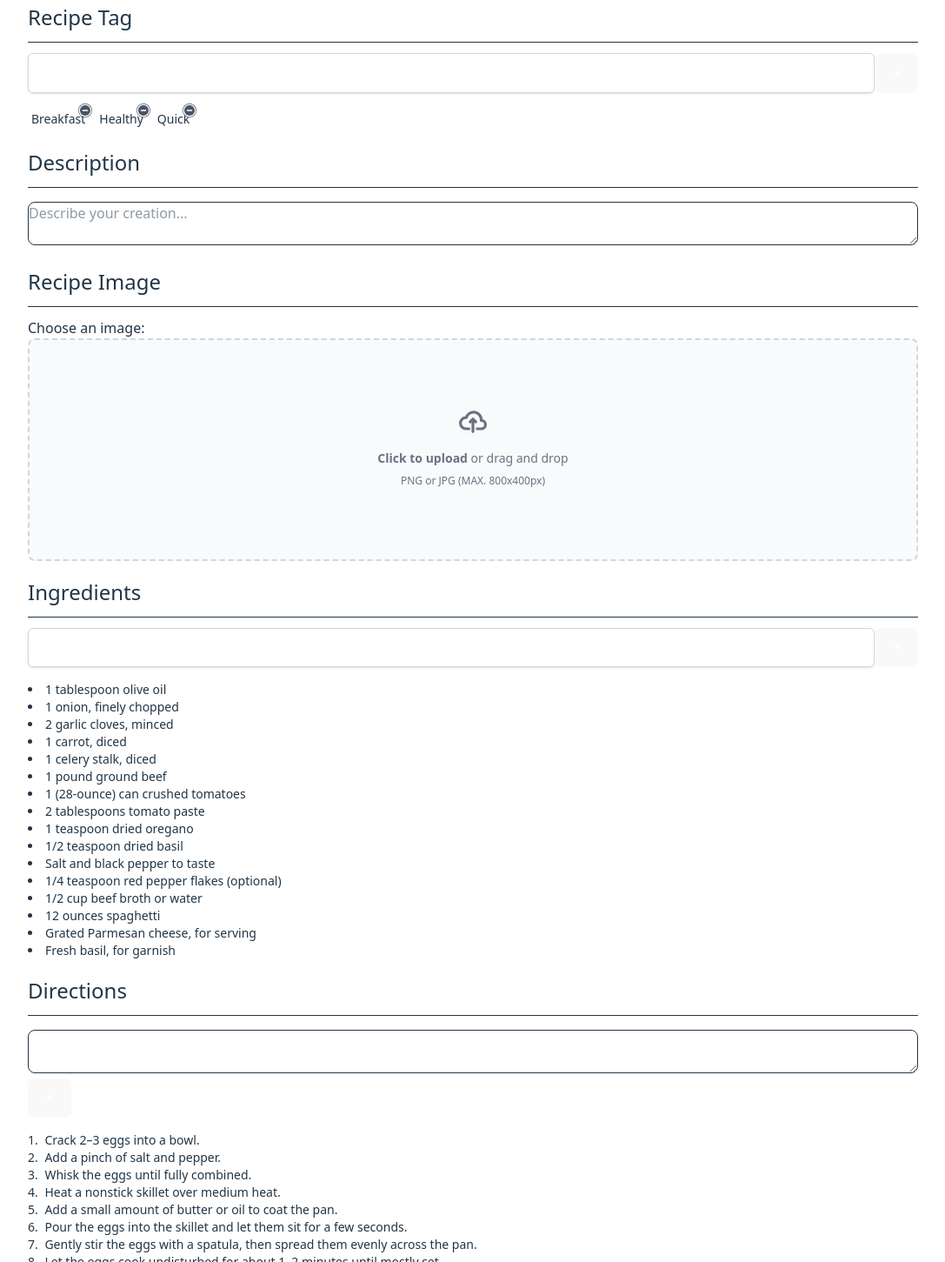
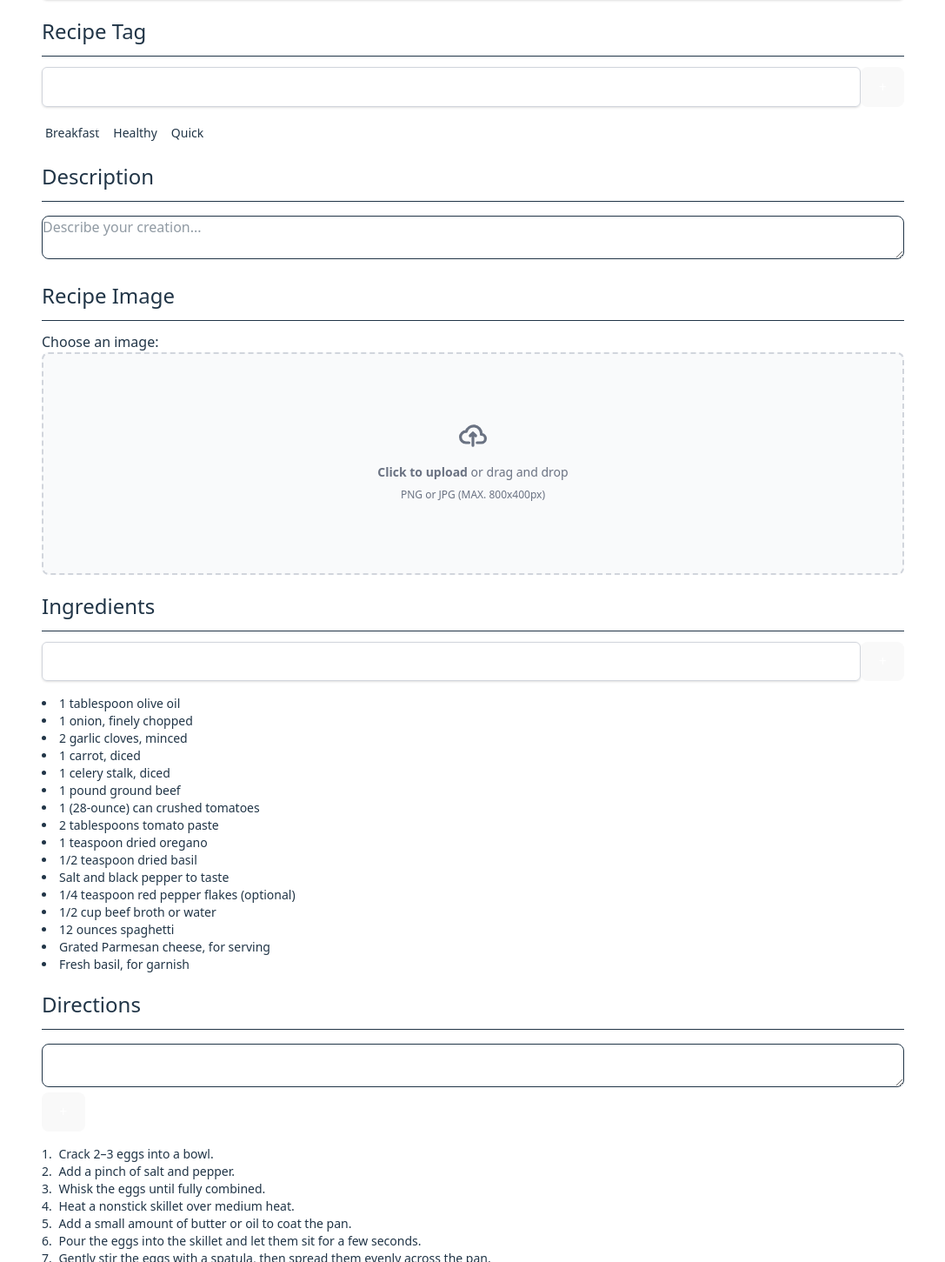
Before and after one commit to Thiettan/flavor-forge, a React (Vite) app: page / in a window 1280 px wide. Shown: the part 219-1670 px from the top of the page at 87% size, without its empty margins (96-1183 px from the left). Built offline with nearby package versions, Linux system fonts and the light colour scheme.

Commit message:
add remove functionality to IngredientList & DirectionsList

```diff
--- a/src/components/DirectionsInput.jsx
+++ b/src/components/DirectionsInput.jsx
@@ -2,7 +2,11 @@ import { useState } from "react";
 import AddBtn from "./AddBtn";
 import { DirectionsList } from "./DirectionsList";
 
-const DirectionsInput = ({ directions, handleAddDirections }) => {
+const DirectionsInput = ({
+  directions,
+  handleAddDirections,
+  setDirections,
+}) => {
   const [inputValue, setInputValue] = useState("");
 
   return (
@@ -33,7 +37,11 @@ const DirectionsInput = ({ directions, handleAddDirections }) => {
         +
       </AddBtn>
 
-      <DirectionsList directions={directions} />
+      <DirectionsList
+        directions={directions}
+        setDirections={setDirections}
+        editMode={true}
+      />
     </div>
   );
 };
--- a/src/components/DirectionsList.jsx
+++ b/src/components/DirectionsList.jsx
@@ -1,10 +1,22 @@
 /* Show list of added ingredients */
-export const DirectionsList = ({ directions }) => {
+import RemoveBtn from "./ui/RemoveBtn";
+export const DirectionsList = ({ directions, setDirections, editMode }) => {
+  const handleRemove = (itemToRemove) => {
+    setDirections(directions.filter((item) => item !== itemToRemove));
+  };
   return (
     <ol className="mt-4 list-decimal list-inside text-sm">
       {directions.map((item, idx) => (
-        <li className="" key={idx}>
-          <span className="indent-1 inline-block">{item}</span>
+        <li className="relative" key={idx}>
+          <span className="indent-1 inline-block">
+            {item}
+            {editMode && (
+              <RemoveBtn
+                onClick={() => handleRemove(item)}
+                className="right-0 z-10 top-1/2 -translate-y-1/2"
+              />
+            )}
+          </span>
         </li>
       ))}
     </ol>
--- a/src/components/IngredientInput.jsx
+++ b/src/components/IngredientInput.jsx
@@ -3,7 +3,11 @@ import AddBtn from "./AddBtn";
 import Input from "./Input";
 import { IngredientList } from "./IngredientList";
 
-const IngredientInput = ({ ingredients, handleAddIngredient }) => {
+const IngredientInput = ({
+  ingredients,
+  handleAddIngredient,
+  setIngredients,
+}) => {
   const [inputValue, setInputValue] = useState("");
   console.log(ingredients);
   return (
@@ -41,7 +45,11 @@ const IngredientInput = ({ ingredients, handleAddIngredient }) => {
           +
         </AddBtn>
       </div>
-      <IngredientList ingredients={ingredients} />
+      <IngredientList
+        ingredients={ingredients}
+        setIngredients={setIngredients}
+        editMode={true}
+      />
     </div>
   );
 };
--- a/src/components/IngredientList.jsx
+++ b/src/components/IngredientList.jsx
@@ -1,12 +1,27 @@
 /* Show list of added ingredients */
 import React from "react";
-export const IngredientList = React.memo(({ ingredients }) => {
+import RemoveBtn from "./ui/RemoveBtn";
+export const IngredientList = React.memo(
+  ({ ingredients, editMode, setIngredients }) => {
     console.log("IngredientList rendered", ingredients);
+
+    const handleRemove = (itemToRemove) => {
+      setIngredients(ingredients.filter((item) => item !== itemToRemove));
+    };
     return (
       <ul className="mt-4 list-disc list-inside text-sm">
         {ingredients.map((item, idx) => (
-        <li key={idx}>{item}</li>
+          <li key={idx} className="relative">
+            {item}
+            {editMode && (
+              <RemoveBtn
+                onClick={() => handleRemove(item)}
+                className="right-0 z-10 top-1/2 -translate-y-1/2"
+              />
+            )}
+          </li>
         ))}
       </ul>
     );
-});
+  }
+);
--- a/src/components/RecipeForger/RecipeForger.jsx
+++ b/src/components/RecipeForger/RecipeForger.jsx
@@ -102,7 +102,7 @@ const RecipeForger = () => {
       <div className="recipe-forger">
         <h1 className="text-6xl text-center">Flavor Forge</h1>
         <div className="@container max-w-5xl mx-auto">
-          <form action="" id="RecipeForger" className="max-w-full mx-auto">
+          <form action="" id="RecipeForger" className="max-w-full mx-auto p-4">
             <h2 className="text-xl mb-5">Form Heading 2</h2>
 
             <RecipeNameInput name={name} handleAddName={handleAddName} />
@@ -123,10 +123,12 @@ const RecipeForger = () => {
             <IngredientInput
               ingredients={ingredients}
               handleAddIngredient={handleAddIngredient}
+              setIngredients={setIngredients}
             />
             <DirectionsInput
               directions={directions}
               handleAddDirections={handleAddDirections}
+              setDirections={setDirections}
             />
 
             <AddBtn
--- a/src/components/RecipeTagList/RecipeTagList.jsx
+++ b/src/components/RecipeTagList/RecipeTagList.jsx
@@ -13,7 +13,12 @@ export const RecipeTagList = ({ tag, editMode, setTag }) => {
           key={idx}
         >
           {item}
-          {editMode && <RemoveBtn onClick={() => handleRemove(item)} />}
+          {editMode && (
+            <RemoveBtn
+              onClick={() => handleRemove(item)}
+              className="-top-1 -right-1"
+            />
+          )}
         </li>
       ))}
     </ul>
--- a/src/components/ui/RemoveBtn.jsx
+++ b/src/components/ui/RemoveBtn.jsx
@@ -8,11 +8,11 @@ const RemoveBtn = ({
   ...props //Captures any extra props for flexibility
 }) => {
   const baseStyles =
-    "text-white rounded-full flex items-center justify-center w-[1rem] h-[1rem] text-xs font-bold cursor-pointer text-center absolute -top-1 -right-1";
+    "bg-transparent text-white rounded-full flex items-center justify-center w-[1rem] h-[1rem] text-xs font-bold cursor-pointer text-center absolute ";
 
   const variants = {
     primary:
-      "bg-gray-600 text-white hover:bg-gray-700 focus:ring-gray-500 focus:border-gray-500",
+      "bg-transparent text-white hover:bg-gray-700 focus:ring-gray-500 focus:border-gray-500",
     secondary:
       "bg-gray-200 text-gray-800 hover:bg-gray-300 focus:ring-gray-400",
     danger: "bg-red-600 text-white hover:bg-red-700 focus:ring-red-500",
@@ -22,6 +22,7 @@ const RemoveBtn = ({
   return (
     <span
       type={type}
+      title={`${title}`}
       className={`${baseStyles} ${variants[variant]} ${className}`}
       {...props}
     >
```
Lines whose indentation alone changed are shown as unchanged.
